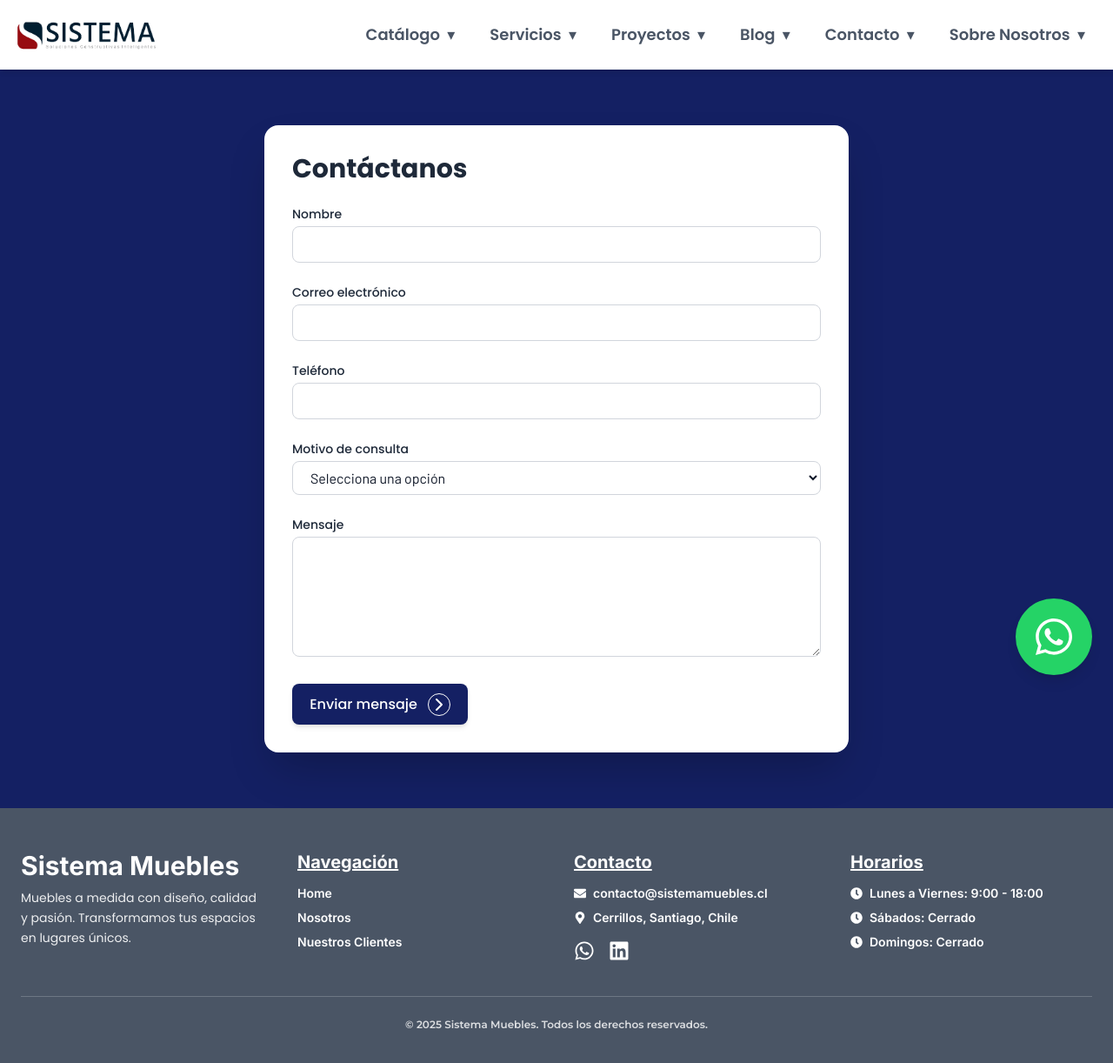
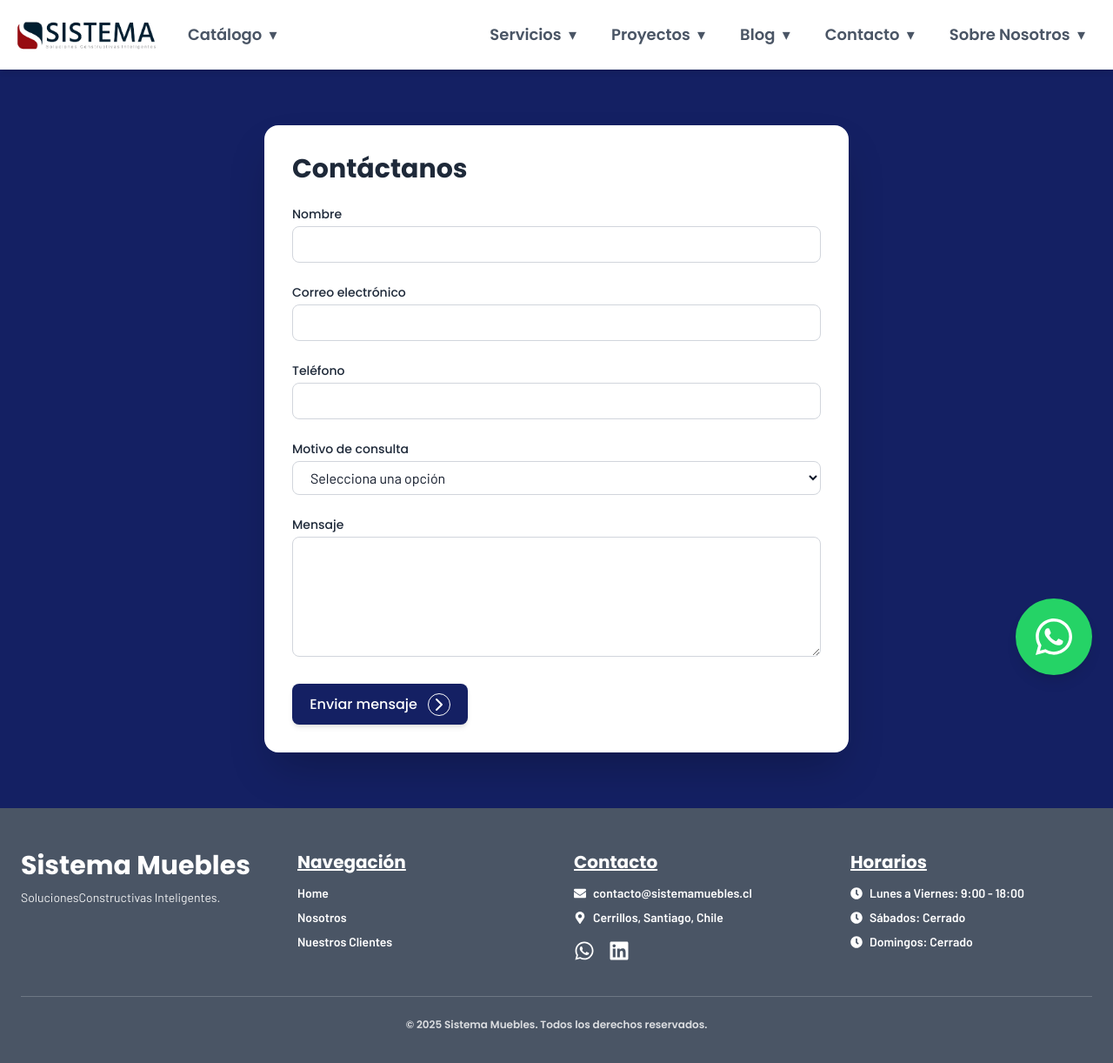
Before and after one commit to Juanith0xx/s_muebles, a React (Vite) app: page /contacto/contact in a window 1280 px wide. Shown: the top 1222 px of the page at 87% size. Built offline with nearby package versions, Linux system fonts and the light colour scheme.

Commit message:
update version movil footer v1 / revision de 3 columnnas

```diff
--- a/src/components/AlianzasNoticias.jsx
+++ b/src/components/AlianzasNoticias.jsx
@@ -65,9 +65,9 @@ const AlianzasNoticias = () => {
   return (
     <section
       id="nosotros"
-      className="w-full px-4 sm:px-6 md:px-12 py-16 bg-gray-600"
+      className="w-full px-4 sm:px-6 md:px-12 py-12 sm:py-16 bg-gray-600"
     >
-      <div className="max-w-7xl mx-auto flex flex-col gap-12 lg:flex-row text-center">
+      <div className="max-w-7xl mx-auto flex flex-col gap-12 lg:flex-row text-center lg:text-left">
         {/* Alianzas */}
         <div
           ref={alianzasRef}
@@ -75,10 +75,10 @@ const AlianzasNoticias = () => {
             visible ? "opacity-100 translate-x-0" : "opacity-0 -translate-x-10"
           }`}
         >
-          <h2 className="text-3xl lg:text-4xl font-bold font-[Poppins] text-white mb-6">
+          <h2 className="text-2xl sm:text-3xl lg:text-4xl font-bold font-[Poppins] text-white mb-6">
             Alianzas
           </h2>
-          <ul className="text-white text-xl sm:text-lg lg:text-2xl font-[Barlow] space-y-4">
+          <ul className="text-white text-lg sm:text-xl lg:text-2xl font-[Barlow] space-y-4">
             {alianzas.map(({ nombre, url }, index) => (
               <li
                 key={nombre}
@@ -102,10 +102,10 @@ const AlianzasNoticias = () => {
 
         {/* Noticias */}
         <div className="w-full lg:w-1/2">
-          <h2 className="text-3xl sm:text-3xl lg:text-4xl font-bold font-[Poppins] text-white mb-6 sm:text-center">
+          <h2 className="text-2xl sm:text-3xl lg:text-4xl font-bold font-[Poppins] text-white mb-6">
             Noticias
           </h2>
-          <div className="grid grid-cols-2 gap-6 w-full">
+          <div className="grid grid-cols-1 sm:grid-cols-2 gap-6 w-full">
             {noticias.map((noticia, index) => (
               <article
                 key={index}
@@ -124,10 +124,10 @@ const AlianzasNoticias = () => {
                 </figure>
 
                 <div className="p-4 relative z-20">
-                  <h3 className="text-lg font-bold font-[Inter] text-gray-800 transition-colors group-hover:text-white">
+                  <h3 className="text-lg sm:text-xl font-bold font-[Poppins] text-gray-800 transition-colors group-hover:text-white">
                     {noticia.titulo}
                   </h3>
-                  <p className="text-sm mt-2 font-[Source Sans 3] leading-relaxed text-gray-600 transition-colors group-hover:text-white">
+                  <p className="text-xs sm:text-sm mt-2 font-[Barlow] leading-relaxed text-gray-600 transition-colors group-hover:text-white">
                     {noticia.descripcion}
                   </p>
                   <a
--- a/src/components/Footer.jsx
+++ b/src/components/Footer.jsx
@@ -14,15 +14,14 @@ const Footer = () => {
       <div className="max-w-7xl mx-auto grid grid-cols-1 sm:grid-cols-2 lg:grid-cols-4 gap-10">
         {/* Logo y descripción */}
         <div className="text-center sm:text-left text-sm">
-          <h1 className="!text-3xl font-bold font-[Inter] mb-2">Sistema Muebles</h1>
-          <p className="text-white/90 leading-relaxed font-[Source Sans 3]">
-            Muebles a medida con diseño, calidad y pasión. Transformamos tus
-            espacios en lugares únicos.
+          <h1 className="!text-3xl font-bold font-[Poppins] mb-2">Sistema Muebles</h1>
+          <p className="text-white/90 leading-relaxed font-[Barlow]">
+            SolucionesConstructivas Inteligentes.
           </p>
         </div>
 
         {/* Navegación */}
-        <div className="text-center sm:text-left font-[Inter] text-sm">
+        <div className="text-center sm:text-left font-[Poppins] text-sm">
           <h2 className="text-xl font-bold underline mb-3">Navegación</h2>
           <ul className="space-y-2">
             {["home", "nosotros", "nuestros_clientes"].map((section) => (
@@ -32,7 +31,7 @@ const Footer = () => {
                   smooth
                   duration={500}
                   offset={-70}
-                  className="hover:underline cursor-pointer !text-white font-semibold font-[Source Sans 3]"
+                  className="hover:underline cursor-pointer !text-white font-semibold font-[Barlow]"
                 >
                   {section
                     .replace("_", " ")
@@ -44,13 +43,13 @@ const Footer = () => {
         </div>
 
         {/* Contacto */}
-        <div className="text-center sm:text-left font-[Inter] text-sm">
+        <div className="text-center sm:text-left font-[Poppins] text-sm">
           <h2 className="text-xl font-bold underline mb-3">Contacto</h2>
           <ul className="space-y-2">
-            <li className="flex justify-center sm:justify-start items-center gap-2 font-semibold font-[Source Sans 3]">
+            <li className="flex justify-center sm:justify-start items-center gap-2 font-semibold font-[Barlow]">
               <FaEnvelope /> contacto@sistemamuebles.cl
             </li>
-            <li className="flex justify-center sm:justify-start items-center gap-2 font-semibold font-[Source Sans 3]">
+            <li className="flex justify-center sm:justify-start items-center gap-2 font-semibold font-[Barlow]">
               <FaMapMarkerAlt /> Cerrillos, Santiago, Chile
             </li>
           </ul>
@@ -79,16 +78,16 @@ const Footer = () => {
         </div>
 
         {/* Horarios */}
-        <div className="text-center sm:text-left font-[Inter] text-sm">
+        <div className="text-center sm:text-left font-[Poppins] text-sm">
           <h2 className="text-xl font-bold underline mb-3">Horarios</h2>
           <ul className="space-y-2">
-            <li className="flex justify-center sm:justify-start items-center gap-2 font-semibold font-[Source Sans 3]">
+            <li className="flex justify-center sm:justify-start items-center gap-2 font-semibold font-[Barlow]">
               <FaClock /> Lunes a Viernes: 9:00 - 18:00
             </li>
-            <li className="flex justify-center sm:justify-start items-center gap-2 font-semibold font-[Source Sans 3]">
+            <li className="flex justify-center sm:justify-start items-center gap-2 font-semibold font-[Barlow]">
               <FaClock /> Sábados: Cerrado
             </li>
-            <li className="flex justify-center sm:justify-start items-center gap-2 font-semibold font-[Source Sans 3]">
+            <li className="flex justify-center sm:justify-start items-center gap-2 font-semibold font-[Barlow]">
               <FaClock /> Domingos: Cerrado
             </li>
           </ul>
@@ -96,7 +95,7 @@ const Footer = () => {
       </div>
 
       {/* Línea inferior */}
-      <div className="mt-10 border-t border-white/20 pt-6 text-center text-xs font-[Montserrat]">
+      <div className="mt-10 border-t border-white/20 pt-6 text-center text-xs font-[Poppins]">
         <p className="text-white/80 font-semibold">
           © {new Date().getFullYear()} Sistema Muebles. Todos los derechos reservados.
         </p>
--- a/src/components/Home.jsx
+++ b/src/components/Home.jsx
@@ -19,7 +19,7 @@ const Home = () => {
 
   const slides = [
     {
-      src: "/img/Carrusel/hospitalarios.jpg", // Usa WebP si puedes
+      src: "/img/Carrusel/hospitalarios.jpg",
       label: "Proyectos Clínicos Hospitalarios",
       link: "/productos/proyectos_clinicos_hospitalarios",
     },
@@ -46,7 +46,7 @@ const Home = () => {
         {slides.map((slide, index) => (
           <div
             key={index}
-            className="relative h-[600px] sm:h-[700px] md:h-[800px] overflow-hidden rounded-xl"
+            className="relative h-[500px] sm:h-[600px] md:h-[700px] overflow-hidden rounded-xl"
           >
             <Link to={slide.link}>
               <img
@@ -55,13 +55,13 @@ const Home = () => {
                 className="w-full h-full object-cover object-center transition-all duration-700"
               />
               <div className="absolute inset-0 bg-black/30 z-10" />
-              <div className="absolute bottom-10 left-1/2 transform -translate-x-1/2 z-20">
-                <div className="flex items-center gap-3 bg-[#970C10] hover:bg-red-600 text-white px-6 py-2 rounded-full font-semibold text-sm sm:text-base transition duration-300 shadow-lg border border-white">
-                  <span className="whitespace-pre-line leading-tight">
+              <div className="absolute bottom-6 left-1/2 transform -translate-x-1/2 z-20 px-4">
+                <div className="flex items-center justify-center gap-2 sm:gap-3 bg-[#970C10] hover:bg-red-600 text-white px-4 py-2 sm:px-6 sm:py-2 rounded-full font-semibold text-xs sm:text-sm md:text-base transition duration-300 shadow-lg border border-white max-w-xs mx-auto">
+                  <span className="whitespace-pre-line leading-tight text-center">
                     {slide.label}
                   </span>
-                  <span className="border border-white rounded-full p-2">
-                    <FiChevronRight className="text-white w-6 h-6" />
+                  <span className="border border-white rounded-full p-1 sm:p-2">
+                    <FiChevronRight className="text-white w-4 h-4 sm:w-6 sm:h-6" />
                   </span>
                 </div>
               </div>
--- a/src/components/Navbar.jsx
+++ b/src/components/Navbar.jsx
@@ -66,11 +66,18 @@ const Navbar = () => {
     },
   ];
 
+  // Extraemos el menú "Catálogo"
+  const catalogoMenu = menus.find(menu => menu.label === "Catálogo");
+
+  // Menús sin "Catálogo"
+  const otherMenus = menus.filter(menu => menu.label !== "Catálogo");
+
   return (
     <>
       {/* Navbar superior */}
       <nav className="bg-white p-4 text-gray-600 flex justify-between items-center w-full fixed top-0 left-0 z-50 shadow-md">
-        <div className="flex items-center gap-6">
+        {/* Logo + Catálogo */}
+        <div className="flex items-center gap-8">
           <RouterLink to="/">
             <img
               className="h-12 w-auto cursor-pointer"
@@ -78,11 +85,43 @@ const Navbar = () => {
               alt="Logo"
             />
           </RouterLink>
+
+          {/* Catálogo menu desktop */}
+          <ul className="hidden md:flex gap-6 text-lg font-[Poppins]">
+            <li className="relative group" key={catalogoMenu.label}>
+              <span className="cursor-pointer hover:text-xl font-semibold after:content-[''] after:absolute after:left-0 after:bottom-0 after:w-0 after:h-[3px] after:bg-[#142063] after:transition-all after:duration-800 hover:after:w-full pr-4">
+                {catalogoMenu.label} <span className="ml-1">▾</span>
+              </span>
+              <ul className="absolute opacity-0 invisible group-hover:visible group-hover:opacity-100 group-hover:translate-y-0 translate-y-[-10px] transition-all duration-500 ease-out bg-white text-gray-800 shadow-lg mt-2 rounded-md py-2 px-2 w-68 z-10">
+                {catalogoMenu.items.map(([href, name, external]) => (
+                  <li key={name}>
+                    {external ? (
+                      <a
+                        href={href}
+                        target="_blank"
+                        rel="noopener noreferrer"
+                        className="block px-4 py-2 rounded-md hover:bg-[#142063] hover:text-white hover:font-semibold font-[Barlow]"
+                      >
+                        {name}
+                      </a>
+                    ) : (
+                      <RouterLink
+                        to={href}
+                        className="block px-4 py-2 rounded-md hover:bg-[#142063] hover:text-white hover:font-semibold font-[Barlow]"
+                      >
+                        {name}
+                      </RouterLink>
+                    )}
+                  </li>
+                ))}
+              </ul>
+            </li>
+          </ul>
         </div>
 
-        {/* Menú Desktop */}
+        {/* Otros menús desktop */}
         <ul className="hidden md:flex gap-6 text-lg font-[Poppins]">
-          {menus.map(({ label, items }) => (
+          {otherMenus.map(({ label, items }) => (
             <li className="relative group" key={label}>
               <span className="cursor-pointer hover:text-xl font-semibold after:content-[''] after:absolute after:left-0 after:bottom-0 after:w-0 after:h-[3px] after:bg-[#142063] after:transition-all after:duration-800 hover:after:w-full pr-4">
                 {label} <span className="ml-1">▾</span>
```
Also changed, not shown: src/components/ClientesEmblematicos.jsx (+34 -27 lines), 1 other file (tests, documents, lock files or other folders).
